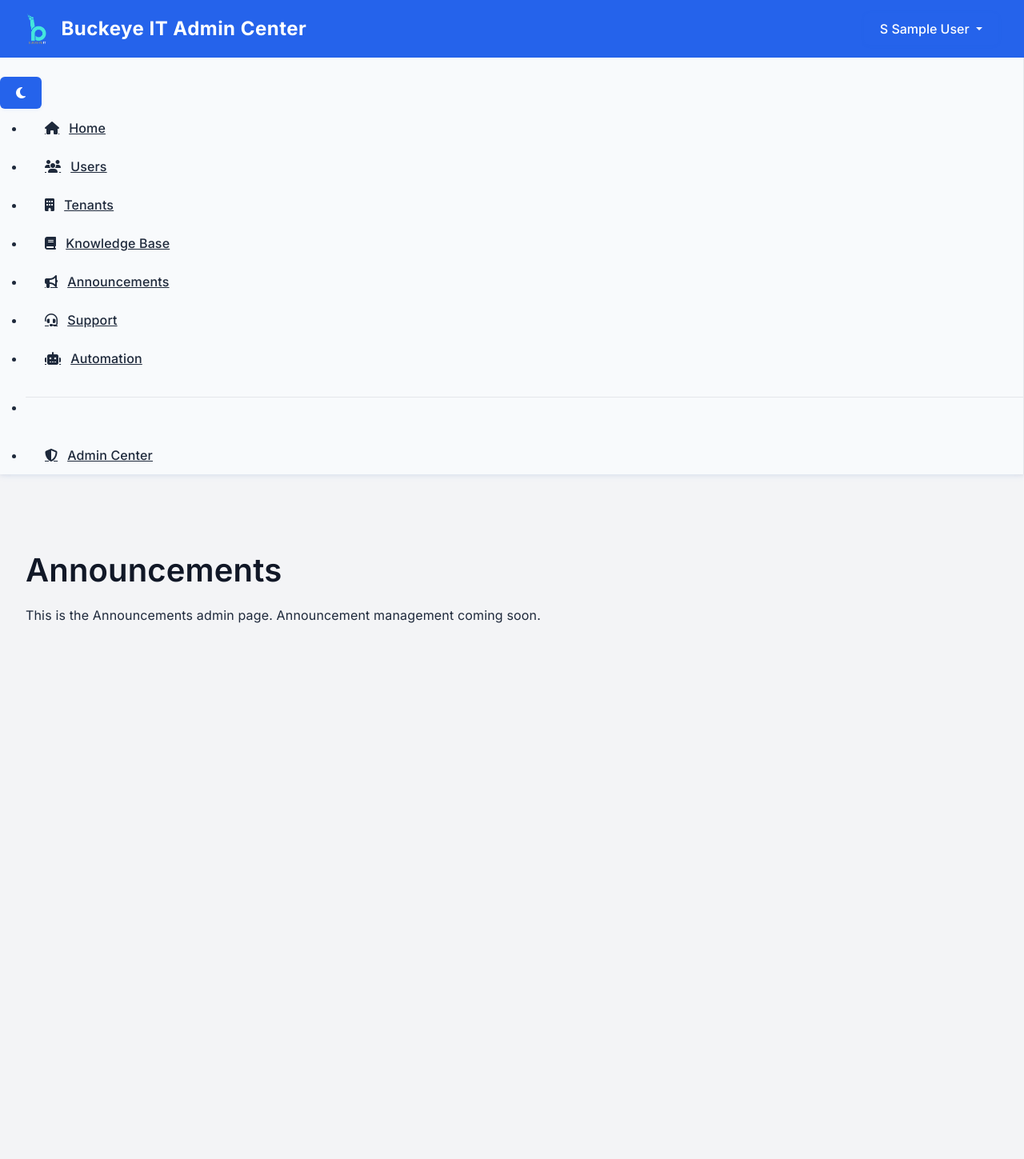
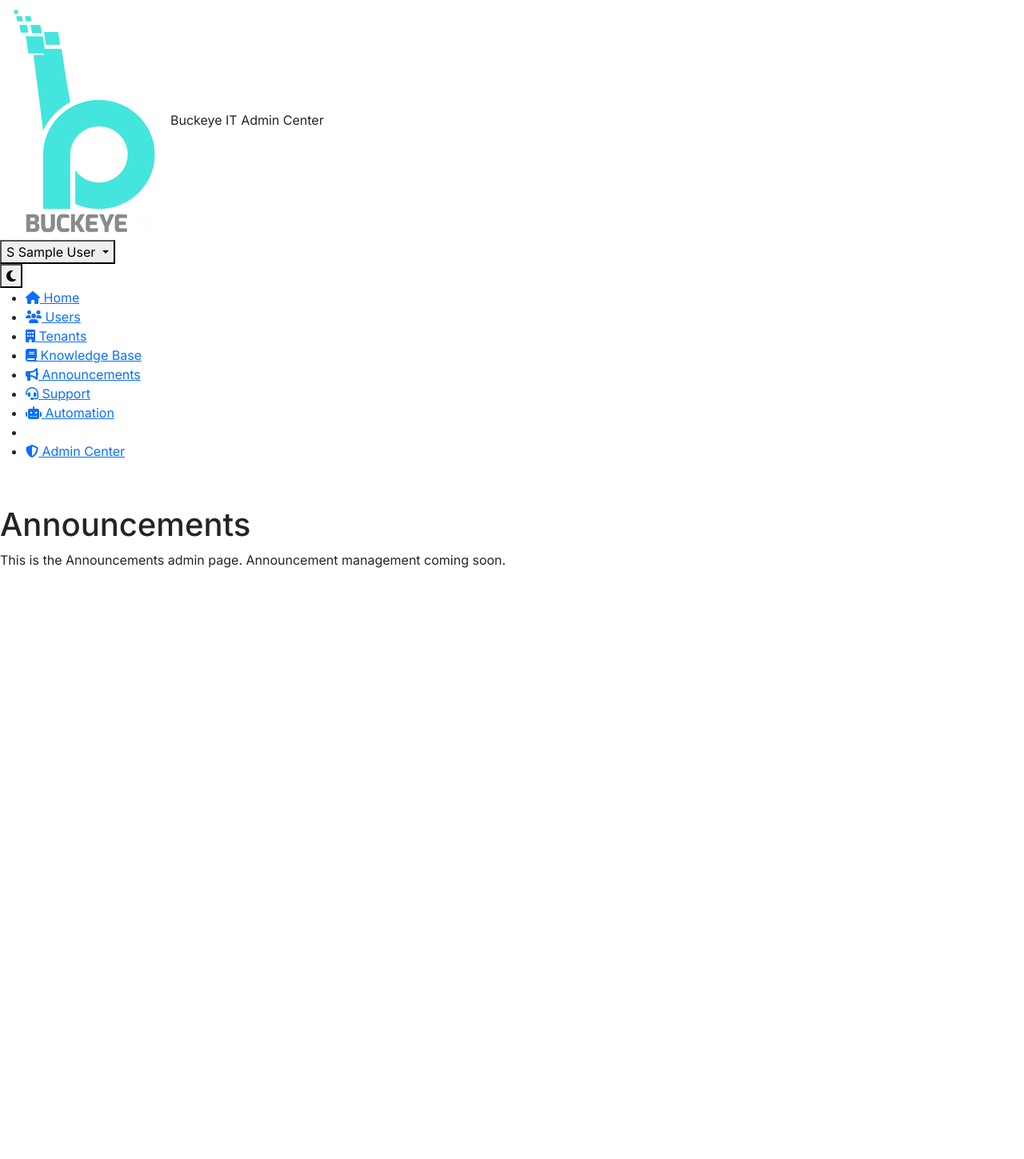
Before and after one commit to jhamiltondev/buckeyeit-portal, a Django app: page /adminpanel/support/announcements/ in a window 1280 px wide. Shown: the whole page at 80% size. After the commit the page ends 710 px from the top, so only its background shows below. Run offline with Django 5.2, Linux system fonts and the light colour scheme; the visitor is signed in with stand-in values (Sample User, id 1).

Commit message:
Revert admin panel layout/colors; only apply Inter font for all text

```diff
--- a/adminpanel/templates/adminpanel/base.html
+++ b/adminpanel/templates/adminpanel/base.html
@@ -9,165 +9,6 @@
     {% load static %}
     <link href="https://fonts.googleapis.com/css2?family=Inter:wght@400;500;600;700&display=swap" rel="stylesheet">
     <style>
-        :root {
-            --accent: #2563eb;
-            --accent-hover: #1d4ed8;
-            --card-bg: #fff;
-            --card-shadow: 0 2px 8px rgba(37,99,235,0.08), 0 1.5px 4px rgba(0,0,0,0.04);
-            --divider: #e5e7eb;
-            --sidebar-bg: #f8fafc;
-            --sidebar-link: #1e293b;
-            --sidebar-link-hover: var(--accent);
-            --dropdown-shadow: 0 4px 16px rgba(37,99,235,0.10), 0 2px 8px rgba(0,0,0,0.06);
-        }
-        html, body {
-            font-family: 'Inter', Arial, sans-serif;
-            background: #f3f4f6;
-            color: #1e293b;
-            font-size: 16px;
-            letter-spacing: 0.01em;
-        }
-        h1, h2, h3, h4, h5, h6 {
-            font-weight: 600;
-            color: #111827;
-            margin-bottom: 0.5em;
-        }
-        .admin-banner {
-            background: var(--accent);
-            color: #fff;
-            box-shadow: var(--card-shadow);
-            padding: 1rem 2rem;
-            display: flex;
-            align-items: center;
-            justify-content: space-between;
-        }
-        .admin-banner-logo {
-            height: 40px;
-            margin-right: 1rem;
-        }
-        .admin-banner-title {
-            font-size: 1.5rem;
-            font-weight: 700;
-            letter-spacing: 0.02em;
-        }
-        .admin-user-btn {
-            font-weight: 500;
-            color: #fff;
-            background: none;
-            border: none;
-            transition: color 0.2s;
-        }
-        .admin-user-btn:hover, .admin-user-btn:focus {
-            color: #dbeafe;
-        }
-        .dropdown-menu {
-            box-shadow: var(--dropdown-shadow);
-            border-radius: 0.5rem;
-            border: none;
-            padding: 0.5rem 0;
-        }
-        .dropdown-item {
-            font-weight: 500;
-            color: #1e293b;
-            transition: background 0.2s, color 0.2s;
-            border-radius: 0.375rem;
-        }
-        .dropdown-item:hover, .dropdown-item:focus {
-            background: var(--accent-hover);
-            color: #fff;
-        }
-        .admin-sidebar {
-            background: var(--sidebar-bg);
-            box-shadow: var(--card-shadow);
-            padding-top: 1.5rem;
-            min-width: 240px;
-            border-right: 1px solid var(--divider);
-        }
-        .sidebar-link {
-            color: var(--sidebar-link);
-            font-weight: 500;
-            padding: 0.75rem 1.5rem;
-            border-radius: 0.375rem;
-            transition: background 0.2s, color 0.2s, box-shadow 0.2s;
-            display: flex;
-            align-items: center;
-            gap: 0.75em;
-        }
-        .sidebar-link:hover, .sidebar-link:focus, .sidebar-section.open > .sidebar-link {
-            background: var(--accent);
-            color: #fff;
-            box-shadow: 0 2px 8px rgba(37,99,235,0.10);
-        }
-        .sidebar-submenu li a {
-            color: #64748b;
-            padding-left: 2.5rem;
-            font-size: 0.97em;
-            border-radius: 0.375rem;
-            transition: background 0.2s, color 0.2s;
-        }
-        .sidebar-submenu li a:hover, .sidebar-submenu li a:focus {
-            background: #e0e7ef;
-            color: var(--accent);
-        }
-        .sidebar-divider {
-            border-top: 1px solid var(--divider);
-            margin: 1.5rem 0;
-        }
-        .main-content {
-            padding: 2.5rem 2rem 2rem 2rem;
-            background: #f3f4f6;
-            min-height: 100vh;
-        }
-        .card, .admin-panel-card {
-            background: var(--card-bg);
-            box-shadow: var(--card-shadow);
-            border-radius: 0.75rem;
-            padding: 2rem;
-            margin-bottom: 2rem;
-            transition: box-shadow 0.2s, transform 0.2s;
-        }
-        .card:hover, .admin-panel-card:hover {
-            box-shadow: 0 8px 32px rgba(37,99,235,0.13), 0 4px 16px rgba(0,0,0,0.08);
-            transform: translateY(-2px) scale(1.01);
-        }
-        button, .btn {
-            background: var(--accent);
-            color: #fff;
-            font-weight: 600;
-            border: none;
-            border-radius: 0.375rem;
-            padding: 0.5em 1.25em;
-            transition: background 0.2s, box-shadow 0.2s, transform 0.2s;
-            box-shadow: 0 1px 4px rgba(37,99,235,0.08);
-            cursor: pointer;
-        }
-        button:hover, .btn:hover, button:focus, .btn:focus {
-            background: var(--accent-hover);
-            box-shadow: 0 4px 16px rgba(37,99,235,0.13);
-            transform: translateY(-1px) scale(1.02);
-        }
-        .form-control, input, select, textarea {
-            border-radius: 0.375rem;
-            border: 1px solid var(--divider);
-            padding: 0.5em 1em;
-            font-size: 1em;
-            transition: border 0.2s, box-shadow 0.2s;
-        }
-        .form-control:focus, input:focus, select:focus, textarea:focus {
-            border-color: var(--accent);
-            box-shadow: 0 0 0 2px #2563eb22;
-        }
-        .sidebar-section, .dropdown-menu, .card, .admin-panel-card {
-            transition: box-shadow 0.2s, background 0.2s, color 0.2s, transform 0.2s;
-        }
-        .toast {
-            background: var(--accent);
-            color: #fff;
-            border-radius: 0.5rem;
-            box-shadow: var(--dropdown-shadow);
-            font-weight: 500;
-            padding: 1em 1.5em;
-        }
         html, body, .admin-banner, .admin-sidebar, .main-content, .dropdown-menu, .dropdown-item, .sidebar-link, .card, .admin-panel-card {
             font-family: 'Inter', Arial, sans-serif !important;
         }
```
